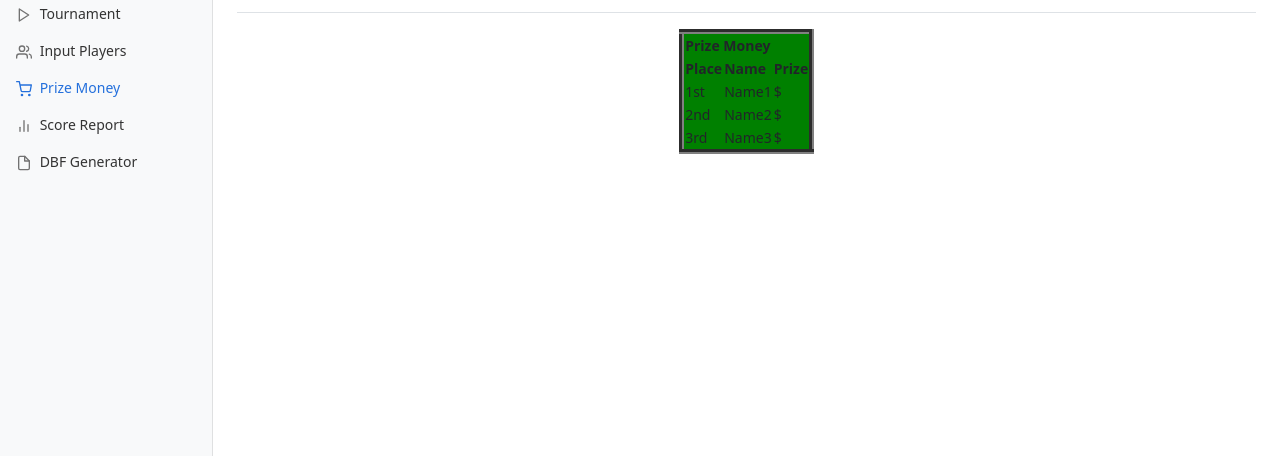
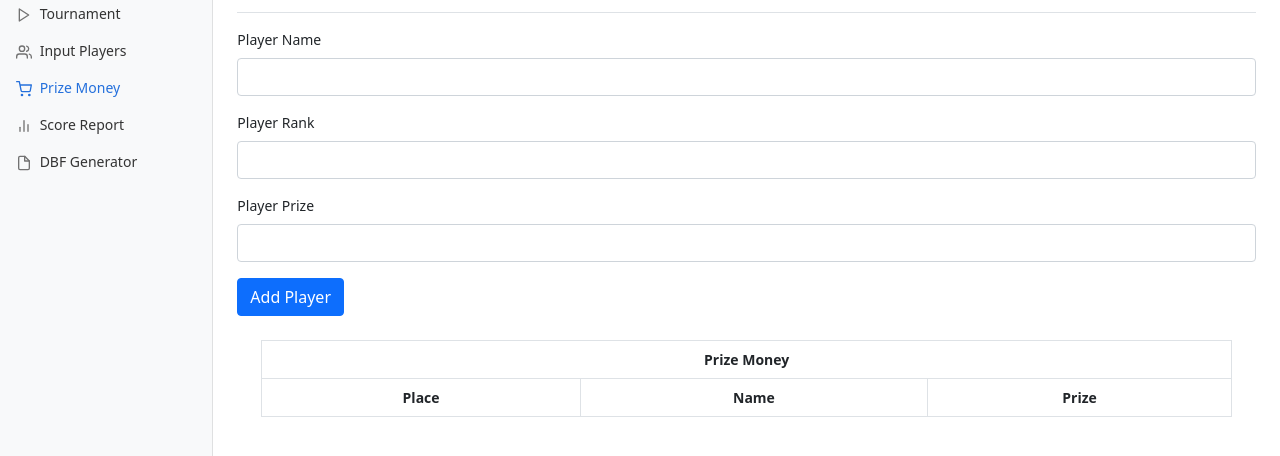
Before and after one commit to strangerthandev115/ChessTournamentApp, a website: page prizeMoney/prizeMoney.html in a window 1280 px wide. Shown: the part 106-562 px from the top of the page. Drawn offline with nearby package versions, Linux system fonts and the light colour scheme.

Commit message:
Updated Table

```diff
--- a/prizeMoney/prizeMoney.html
+++ b/prizeMoney/prizeMoney.html
@@ -1,4 +1,4 @@
-<!doctype html>
+<!DOCTYPE html>
 <html lang="en">
 <head>
   <meta charset="utf-8">
@@ -9,9 +9,6 @@
   <title>Chess Tournament</title>
 
   <link rel="canonical" href="https://getbootstrap.com/docs/5.0/examples/dashboard/">
-
-
-
   <!-- Bootstrap core CSS -->
   <link href="https://cdn.jsdelivr.net/npm/bootstrap@5.0.2/dist/css/bootstrap.min.css" rel="stylesheet" integrity="sha384-EVSTQN3/azprG1Anm3QDgpJLIm9Nao0Yz1ztcQTwFspd3yD65VohhpuuCOmLASjC" crossorigin="anonymous">
 
@@ -29,8 +26,23 @@
         font-size: 3.5rem;
       }
     }
+
+    .table th, .table td {
+      text-align: center;
+    }
+
+    .gold {
+      background-color: gold;
+    }
+
+    .silver {
+      background-color: silver;
+    }
+
+    .bronze {
+      background-color: rgb(205, 127, 50);
+    }
   </style>
-
 
     <!-- Custom styles for this template -->
         <link href="../dashboard.css" rel="stylesheet">
@@ -97,30 +109,37 @@
         <h1 class="h2">Prize Money</h1>
       </div>
 
-      <!-- content goes header -->
-      <div>
-        <table border="5px" style="margin-left:auto; margin-right:auto; background-color:green">
-          <th colspan="3">Prize Money</th>
+      <!-- Form for adding players -->
+      <form id="playerForm">
+        <div class="mb-3">
+          <label for="playerName" class="form-label">Player Name</label>
+          <input type="text" class="form-control" id="playerName" required>
+        </div>
+        <div class="mb-3">
+          <label for="playerRank" class="form-label">Player Rank</label>
+          <input type="text" class="form-control" id="playerRank" required>
+        </div>
+        <div class="mb-3">
+          <label for="playerPrize" class="form-label">Player Prize</label>
+          <input type="text" class="form-control" id="playerPrize" required>
+        </div>
+        <button type="button" class="btn btn-primary" onclick="addPlayer()">Add Player</button>
+      </form>
+
+      <!-- Display table with players -->
+      <div class="container mt-4">
+        <table class="table table-bordered">
+          <thead class="thead-dark">
             <tr>
-            <th>Place</th>
-            <th>Name</th>
-            <th>Prize</th>
+              <th colspan="3" class="text-center">Prize Money</th>
             </tr>
             <tr>
-            <td>1st</td>
-            <td>Name1</td>
-            <td>$</td>
+              <th scope="col">Place</th>
+              <th scope="col">Name</th>
+              <th scope="col">Prize</th>
             </tr>
-          <tr>
-            <td>2nd</td>
-            <td>Name2</td>
-            <td>$</td>
-          </tr>
-          <tr>
-            <td>3rd</td>
-            <td>Name3</td>
-            <td>$</td>
-          </tr>
+          </thead>
+          <tbody id="playerTableBody"></tbody>
         </table>
       </div>
 
@@ -128,6 +147,47 @@
   </div>
 </div>
 
+<script src="https://code.jquery.com/jquery-3.2.1.slim.min.js"></script>
+<script src="https://cdnjs.cloudflare.com/ajax/libs/popper.js/1.12.9/umd/popper.min.js"></script>
+<script src="https://maxcdn.bootstrapcdn.com/bootstrap/4.0.0/js/bootstrap.min.js"></script>
+
+
+
 <script src="https://cdn.jsdelivr.net/npm/feather-icons@4.28.0/dist/feather.min.js" integrity="sha384-uO3SXW5IuS1ZpFPKugNNWqTZRRglnUJK6UAZ/gxOX80nxEkN9NcGZTftn6RzhGWE" crossorigin="anonymous"></script><script src="https://cdn.jsdelivr.net/npm/chart.js@2.9.4/dist/Chart.min.js" integrity="sha384-zNy6FEbO50N+Cg5wap8IKA4M/ZnLJgzc6w2NqACZaK0u0FXfOWRRJOnQtpZun8ha" crossorigin="anonymous"></script><script src="../dashboard.js"></script>
+
+
+<script>
+  function addPlayer() {
+    var playerName = document.getElementById("playerName").value;
+    var playerRank = document.getElementById("playerRank").value;
+    var playerPrize = document.getElementById("playerPrize").value;
+
+    var tableBody = document.getElementById("playerTableBody");
+    var newRow = tableBody.insertRow(tableBody.rows.length);
+
+    var cell1 = newRow.insertCell(0);
+    var cell2 = newRow.insertCell(1);
+    var cell3 = newRow.insertCell(2);
+
+    cell1.innerHTML = tableBody.rows.length;
+    cell2.innerHTML = playerName;
+    cell3.innerHTML = '$' + playerPrize;
+
+        // Applying classes based on place
+    if (tableBody.rows.length === 1) {
+      newRow.classList.add("gold");
+    } else if (tableBody.rows.length === 2) {
+      newRow.classList.add("silver");
+    } else if (tableBody.rows.length === 3) {
+      newRow.classList.add("bronze");
+    }
+
+    // Reset the form fields
+    document.getElementById("playerName").value = "";
+    document.getElementById("playerRank").value = "";
+    document.getElementById("playerPrize").value = "";
+  }
+</script>
+
 </body>
 </html>
```
Lines whose indentation alone changed are shown as unchanged.
